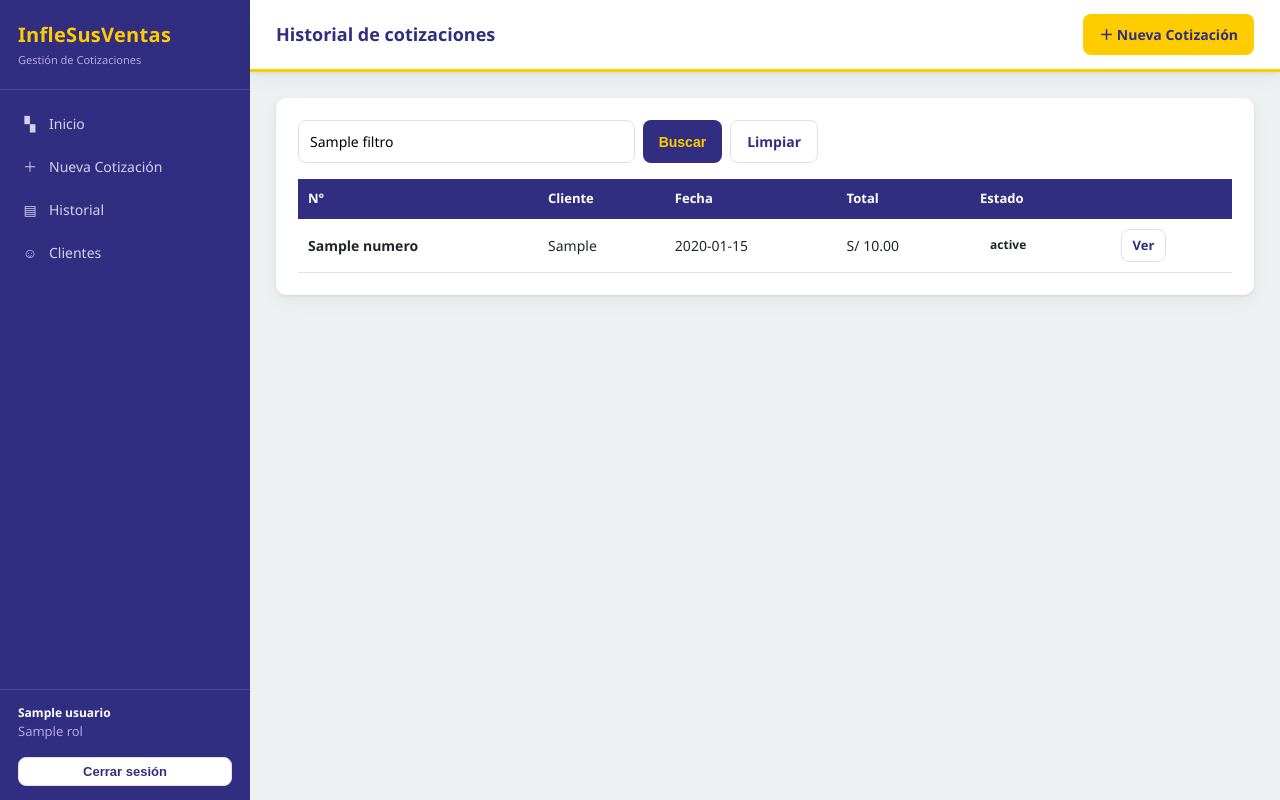
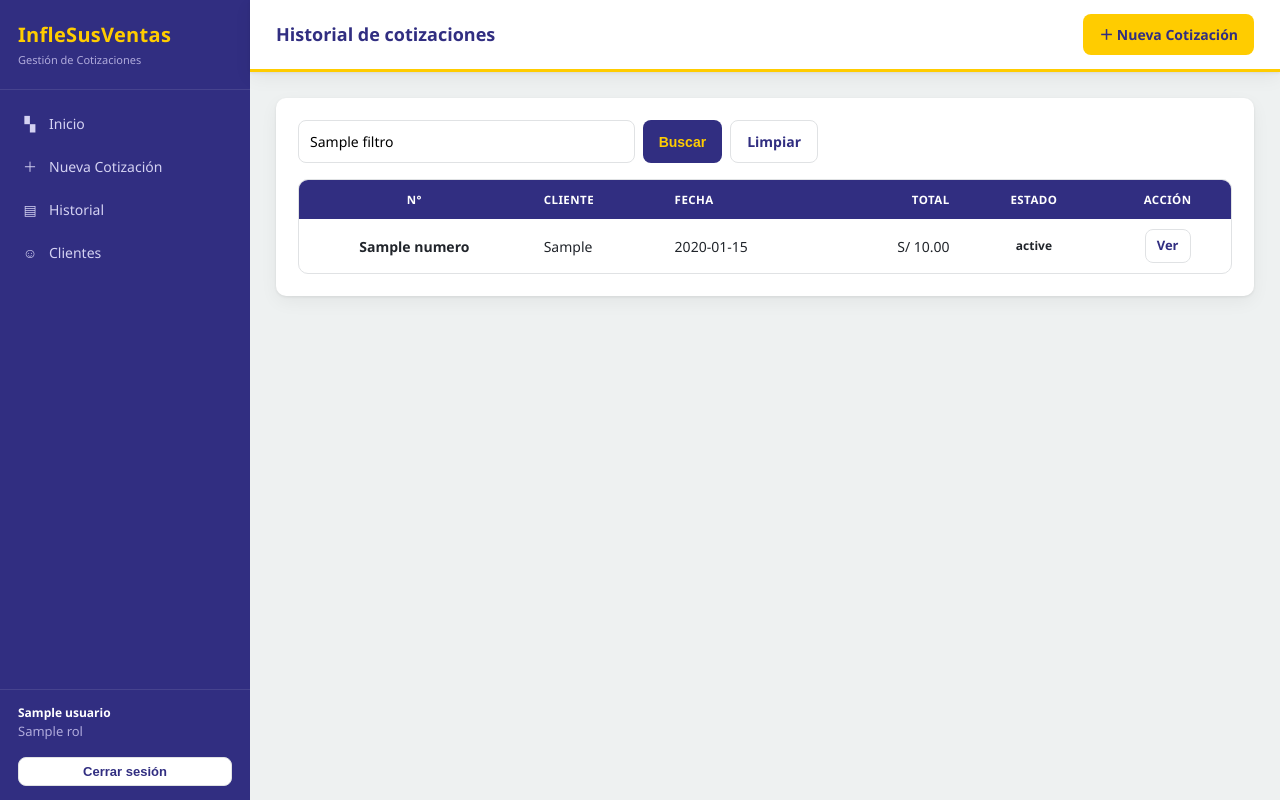
Before and after one commit to steveenmaque/InflesusventasPrototype, a Node project: template Prototipo/views/historial.ejs in a window 1280 px wide. Run offline with Node 20 templates, Linux system fonts and the light colour scheme; the template is opened without the code that fills it: most values are stand-ins (such as "Sample title", 1, 10 or a date in 2020); some libraries are stand-ins or nearby versions.

Commit message:
actualizando

```diff
--- a/Prototipo/controllers/cotizacionController.js
+++ b/Prototipo/controllers/cotizacionController.js
@@ -119,5 +119,7 @@ exports.crear = (req, res) => {
 exports.detalle = (req, res) => {
   const cot = Cotizacion.porNumero(parseInt(req.params.numero, 10));
   if (!cot) return res.status(404).render('error', { titulo: 'No encontrada', mensaje: 'La cotización no existe.', usuario: req.session.usuario });
-  res.render('cotizacion_detalle', { usuario: req.session.usuario, cot, creada: req.query.creada === '1', enviada: req.query.enviada });
+  const preview = req.session.previewCorreo || null;   // URL de vista previa (modo prueba), de un solo uso
+  delete req.session.previewCorreo;
+  res.render('cotizacion_detalle', { usuario: req.session.usuario, cot, creada: req.query.creada === '1', enviada: req.query.enviada, preview });
 };
--- a/Prototipo/controllers/exportController.js
+++ b/Prototipo/controllers/exportController.js
@@ -43,7 +43,10 @@ exports.enviar = async (req, res) => {
       return res.redirect(`/cotizaciones/${cot.numero}?enviada=error`); // correo inválido / fallo SMTP
     }
     Cotizacion.registrarEnvio(cot.numero, correo);                      // estado 'Enviada'
-    res.redirect(`/cotizaciones/${cot.numero}?enviada=${r.simulado ? 'sim' : 'ok'}`);
+    // modo: real → ok · test (Ethereal) → test + URL de vista previa · simulado → sim
+    const estado = r.modo === 'real' ? 'ok' : (r.modo === 'test' ? 'test' : 'sim');
+    if (r.preview) req.session.previewCorreo = r.preview;
+    res.redirect(`/cotizaciones/${cot.numero}?enviada=${estado}`);
   } catch (e) {
     console.error('[enviar] ', e.message);
     res.redirect(`/cotizaciones/${cot.numero}?enviada=error`);
--- a/Prototipo/public/css/styles.css
+++ b/Prototipo/public/css/styles.css
@@ -98,10 +98,20 @@ input:focus, select:focus, textarea:focus { outline: 2px solid var(--primario-br
 .hint { font-size: 12px; color: var(--gris); margin-top: 4px; }
 
 /* ---------- Tablas ---------- */
-table { width: 100%; border-collapse: collapse; }
-th { text-align: left; background: var(--primario); color: #fff; padding: 10px; font-size: 13px; }
-td { padding: 10px; border-bottom: 1px solid var(--borde); font-size: 14px; }
-tr:hover td { background: #f4f3fd; }
+.tabla { overflow-x: auto; border: 1px solid var(--borde); border-radius: var(--radio); background: #fff; }
+.tabla + .tabla { margin-top: 16px; }
+table { width: 100%; border-collapse: collapse; font-size: 14px; }
+thead th {
+  background: var(--primario); color: #fff; text-align: left; white-space: nowrap;
+  padding: 11px 14px; font-size: 11.5px; font-weight: 600; text-transform: uppercase; letter-spacing: .04em;
+}
+tbody td { padding: 10px 14px; border-top: 1px solid var(--borde); vertical-align: middle; }
+tbody tr:first-child td { border-top: none; }
+tbody tr:nth-child(even) { background: #faf9fe; }
+tbody tr:hover td { background: #eeecfb; }
+th.num, td.num { text-align: right; font-variant-numeric: tabular-nums; }
+th.center, td.center { text-align: center; }
+td.num input { text-align: right; }
 
 /* ---------- Badges de estado (diagrama de estados §8.7) ---------- */
 .badge { display: inline-block; padding: 3px 10px; border-radius: 999px; font-size: 12px; font-weight: 600; }
--- a/Prototipo/views/clientes.ejs
+++ b/Prototipo/views/clientes.ejs
@@ -7,6 +7,7 @@
       <% if (clientes.length === 0) { %>
         <p class="muted">Aún no hay clientes. Se registran al crear cotizaciones.</p>
       <% } else { %>
+      <div class="tabla">
         <table>
           <thead><tr><th>RUC</th><th>Razón social</th><th>Correo</th><th>Teléfono</th></tr></thead>
           <tbody>
@@ -20,6 +21,7 @@
             <% }) %>
           </tbody>
         </table>
+      </div>
       <% } %>
     </div>
   </div>
--- a/Prototipo/views/historial.ejs
+++ b/Prototipo/views/historial.ejs
@@ -14,21 +14,23 @@
       <% if (cotizaciones.length === 0) { %>
         <p class="muted">Sin resultados.</p>
       <% } else { %>
+      <div class="tabla">
         <table>
-        <thead><tr><th>N°</th><th>Cliente</th><th>Fecha</th><th>Total</th><th>Estado</th><th></th></tr></thead>
+          <thead><tr><th class="center">N°</th><th>Cliente</th><th>Fecha</th><th class="num">Total</th><th class="center">Estado</th><th class="center">Acción</th></tr></thead>
           <tbody>
             <% cotizaciones.forEach(c => { %>
             <tr>
-            <td><b><%= c.numero %></b></td>
+              <td class="center"><b><%= c.numero %></b></td>
               <td><%= c.razon_social || '—' %></td>
               <td><%= c.fecha %></td>
-            <td>S/ <%= c.total.toFixed(2) %></td>
-            <td><span class="badge <%= c.estado.replace(' ','') %>"><%= c.estado %></span></td>
-            <td><a class="btn ghost sm" href="/cotizaciones/<%= c.numero %>">Ver</a></td>
+              <td class="num">S/ <%= c.total.toFixed(2) %></td>
+              <td class="center"><span class="badge <%= c.estado.replace(' ','') %>"><%= c.estado %></span></td>
+              <td class="center"><a class="btn ghost sm" href="/cotizaciones/<%= c.numero %>">Ver</a></td>
             </tr>
             <% }) %>
           </tbody>
         </table>
+      </div>
       <% } %>
     </div>
   </div>
```
Also changed, not shown: Prototipo/services/correoService.js (+49 -23 lines), Prototipo/services/rucService.js (+26 -29 lines), Prototipo/views/configuracion.ejs (+5 -3 lines), Prototipo/views/cotizacion_detalle.ejs (+9 -6 lines), 2 other files. Lines whose indentation alone changed are shown as unchanged.
